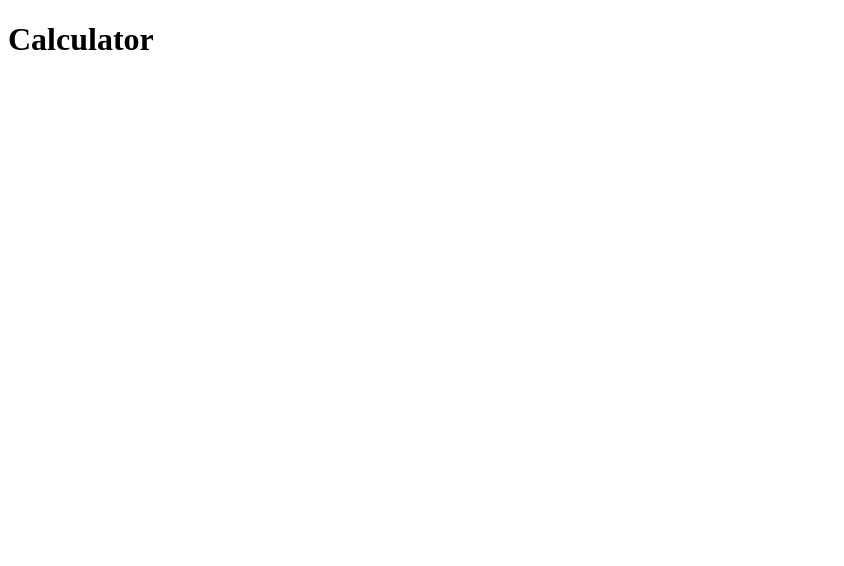
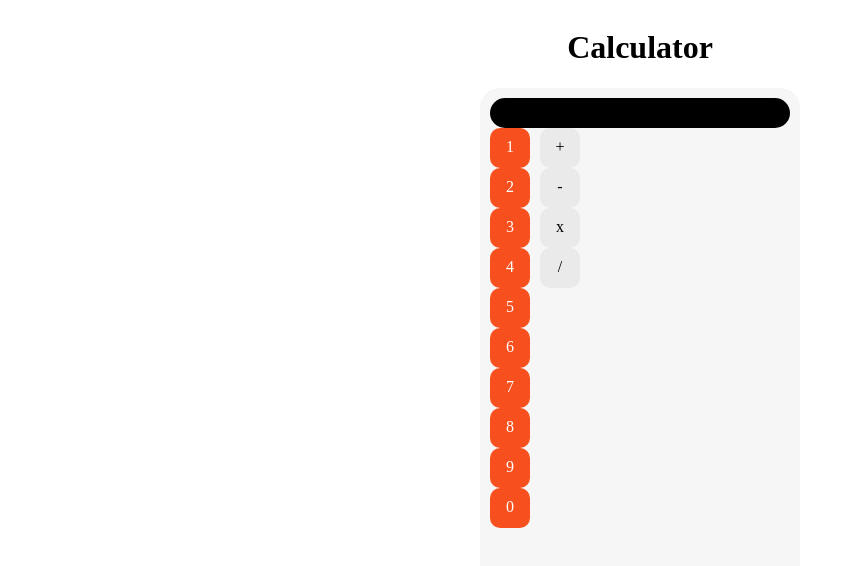
Before and after one commit to deryndro/odin-calculator, a plain HTML site: page index.html in a window 1280 px wide. Shown: the whole page, without its empty margins (0-844 px from the left). Drawn offline with Linux system fonts and the light colour scheme.

Commit message:
Working on UI

```diff
--- a/index.html
+++ b/index.html
@@ -11,8 +11,24 @@
     <div class="calculator--container">
       <div class="calculator--display"></div>
       <div class="calculator--buttons">
-        <div class="calculator--buttons-numbers"></div>
-        <div class="calculator--buttons-operations"></div>
+        <div class="calculator--buttons-numbers">
+          <div class="button button--numbers 1">1</div>
+          <div class="button button--numbers 2">2</div>
+          <div class="button button--numbers 3">3</div>
+          <div class="button button--numbers 4">4</div>
+          <div class="button button--numbers 5">5</div>
+          <div class="button button--numbers 6">6</div>
+          <div class="button button--numbers 7">7</div>
+          <div class="button button--numbers 8">8</div>
+          <div class="button button--numbers 9">9</div>
+          <div class="button button--numbers 0">0</div>
+        </div>
+        <div class="calculator--buttons-operations">
+          <div class="button button--operations add">+</div>
+          <div class="button button--operations substract">-</div>
+          <div class="button button--operations multiply">x</div>
+          <div class="button button--operations divide">/</div>
+        </div>
       </div>
     </div>
     <script src="scripts.js"></script>
--- a/styles.css
+++ b/styles.css
@@ -0,0 +1,44 @@
+body {
+  display: flex;
+  flex-direction: column;
+  align-items: center;
+}
+
+.calculator--container {
+  border-radius: 20px;
+  padding: 10px;
+  width: 300px;
+  height: 500px;
+  background-color: #d3d3d333;
+}
+
+.calculator--display {
+  border-radius: 20px;
+  color: white;
+  background-color: black;
+  width: 100%;
+  height: 30px;
+}
+.calculator--buttons {
+  display: flex;
+  flex-direction: row;
+  gap: 10px;
+}
+
+.button {
+  width: 20px;
+  height: 20px;
+  padding: 10px;
+  border-radius: 10px;
+  text-align: center;
+}
+
+.button--numbers {
+  background-color: rgb(247, 80, 30);
+  color: white;
+}
+
+.button--operations {
+  background-color: #42424211;
+  color: black;
+}
```
